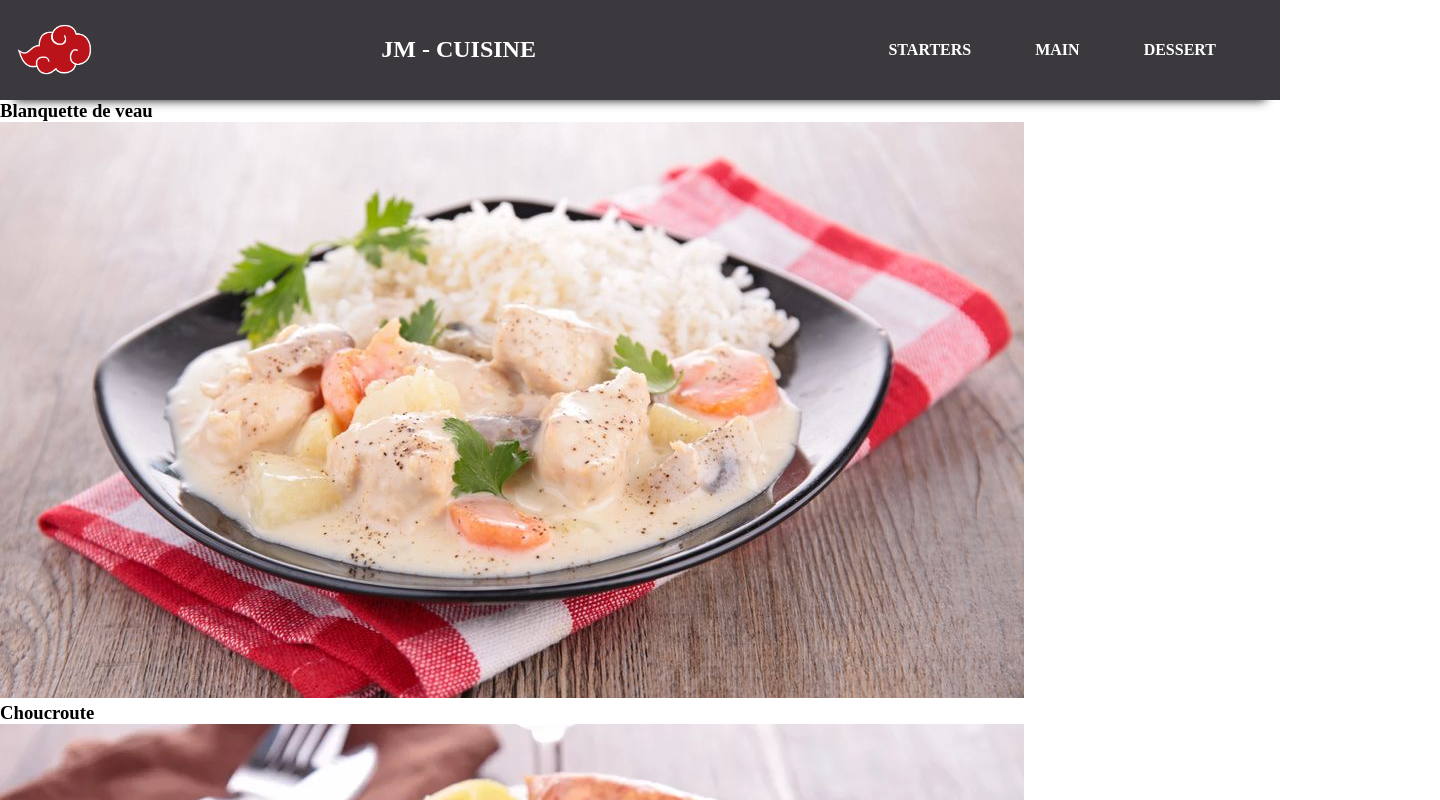
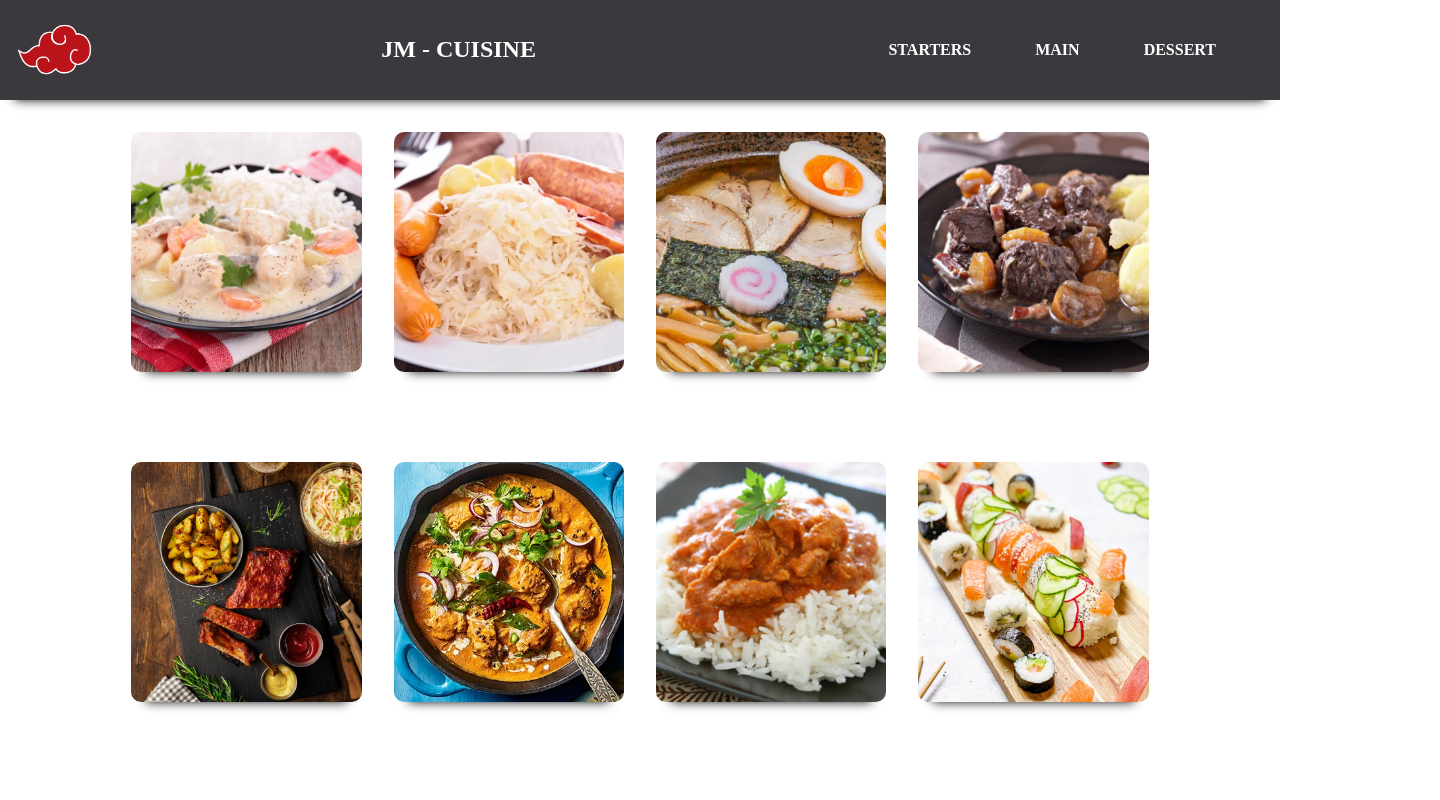
Before and after one commit to Clawyer/Projet---React-recette, a React (Create React App) app: page / in a window 1280 px wide. Shown: the top 800 px of the page, 1440 px wide, since content can reach past the window. Built offline with nearby package versions, Linux system fonts and the light colour scheme.

Commit message:
dish.css

```diff
--- /dev/null
+++ b/src/assets/css/dishes.css
@@ -0,0 +1,18 @@
+.dish {
+    cursor: pointer;
+}
+.dish--title {
+    color: white;
+}
+.dish_img {
+  width: 18vw;
+  height: 30vh;
+  object-fit: cover;
+  box-shadow: 0px 15px 10px -15px #111;
+  border-radius: 10px;
+}
+.dish--title {
+  padding: 1rem 0;
+  text-align: center;
+  text-transform: uppercase;
+}
--- a/src/assets/css/main.css
+++ b/src/assets/css/main.css
@@ -0,0 +1,7 @@
+.main_dish {
+    display:flex;
+    flex-wrap: wrap;
+    gap: 2rem;
+    margin: 2rem;
+    justify-content: center;
+}
--- a/src/components/Dish.js
+++ b/src/components/Dish.js
@@ -1,11 +1,12 @@
-import React from "react"
+import React from "react";
+import "../assets/css/dishes.css";
 
-export default function Dish(props){
-return (
+export default function Dish(props) {
+  return (
     <div className="dish">
-        <h3 className="dish--title">{props.title}</h3>
-        <img className="dish_img" src={props.url} alt={props.title} />
-        <p>{props.description}</p>
+      <img className="dish_img" src={props.url} alt={props.title} />
+      <h3 className="dish--title">{props.title}</h3>
+      <p>{props.description}</p>
     </div>
-)
+  );
 }
--- a/src/components/Header.js
+++ b/src/components/Header.js
@@ -1,6 +1,5 @@
 import React from "react"
 import "../assets/css/header.css"
-import "../assets/css/style.css"
 import logo from "../assets/img/logo.png"
 
 export default function Header() {
--- a/src/pages/Main.js
+++ b/src/pages/Main.js
@@ -1,14 +1,16 @@
 import data_main from "../data/data_main"
 import Dish from "../components/Dish"
+import "../assets/css/dishes.css"
 import "../assets/css/main.css"
+
 
 export default function Main() {
     const main = data_main.data.map((x) => {
         return <Dish key={x.title} {...x} />
     })
     return (
-        <>
+        <section className="main_dish">
            {main}
-        </>
+        </section>
     )
 }
```
Also changed, not shown: src/assets/css/dish.css (deleted).
